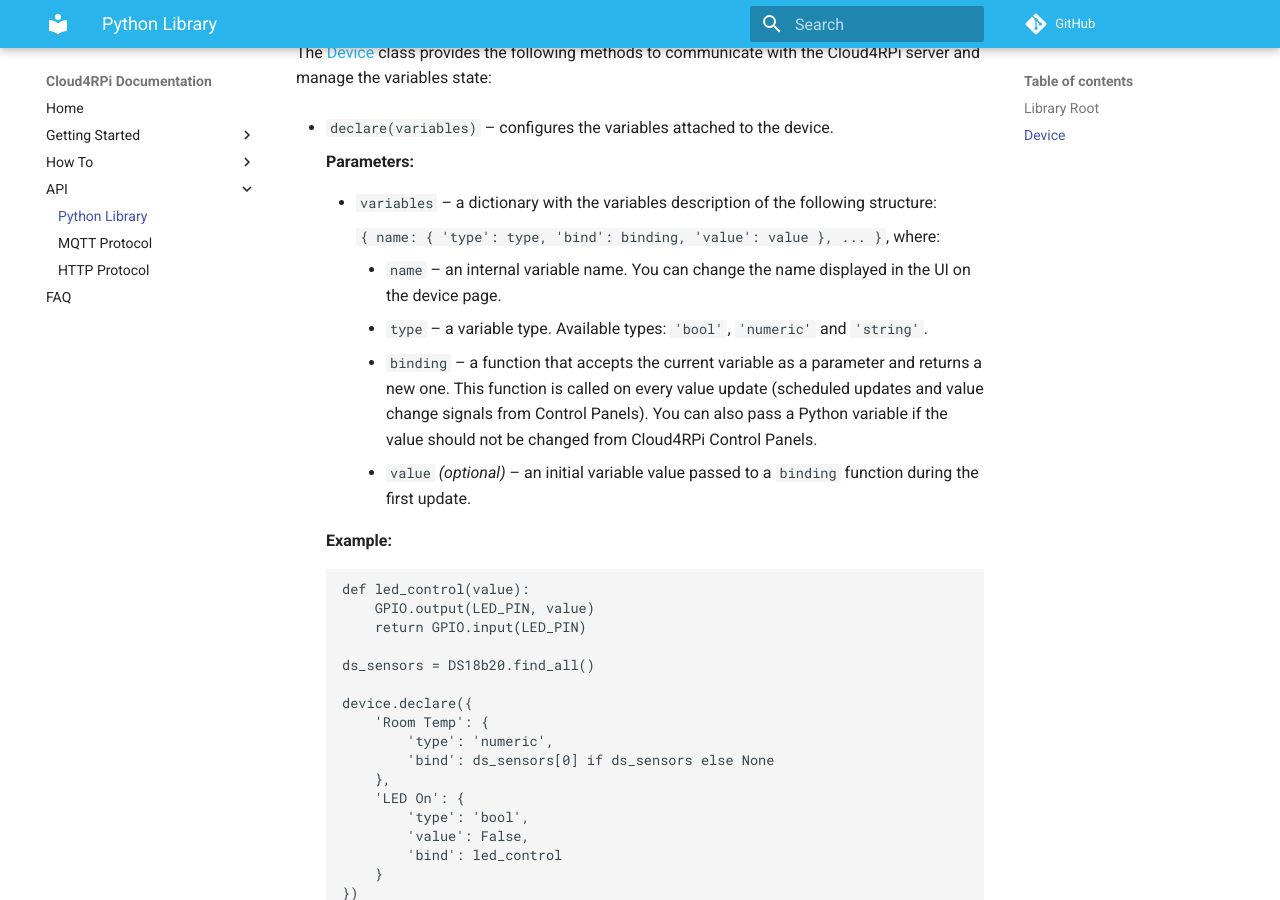
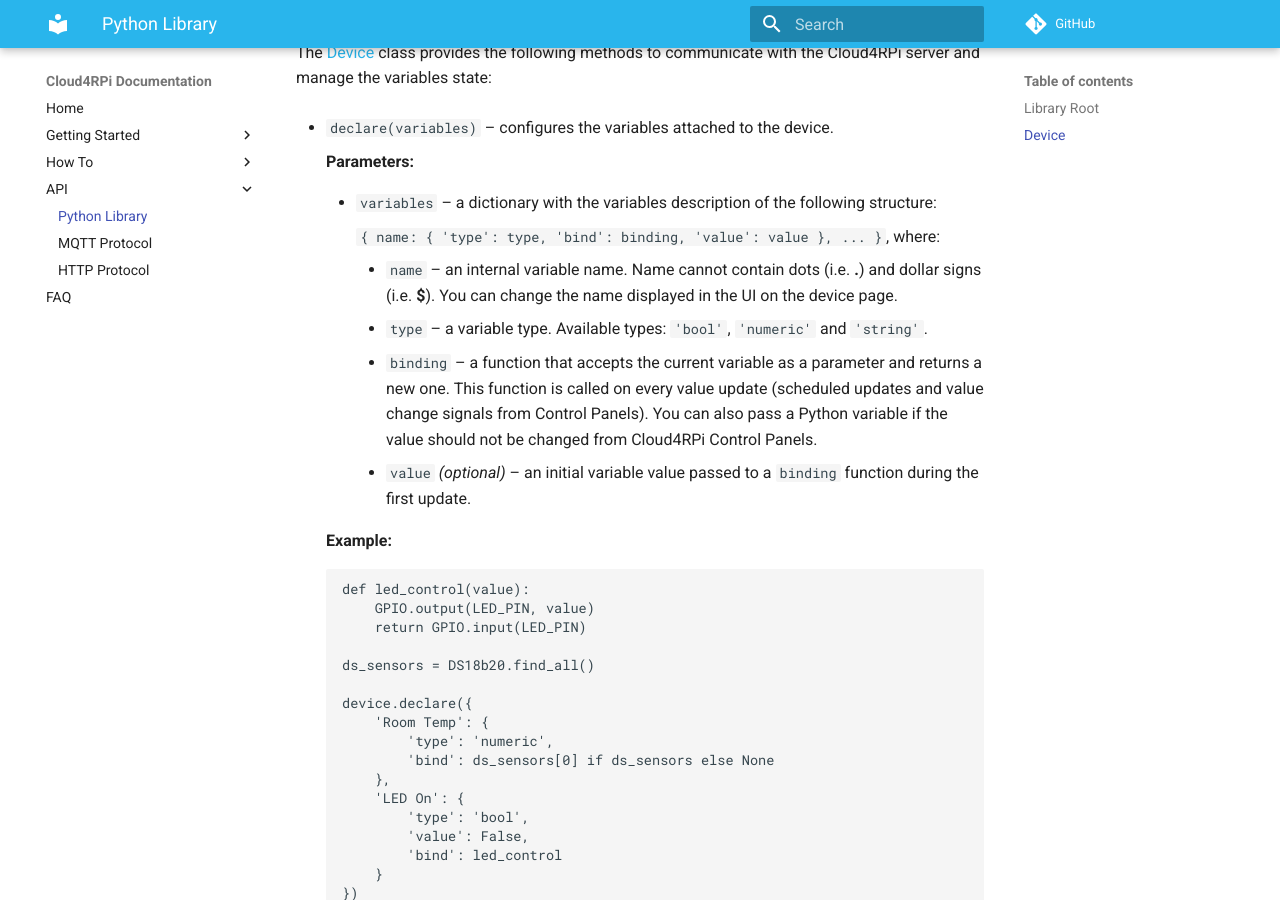
Before and after one commit to cloud4rpi/docs, an MkDocs documentation site: the page built from docs/api/python.md, in a window 1280 px wide and 900 px high, scrolled down 1056 px. Built offline with MkDocs 1.6.1 and Material for MkDocs 9.7.7, drawn with Linux system fonts in a browser that asks for light colours; comment, search, counter and statistics services are not loaded; old or Windows-style settings are respelled for this version of MkDocs.

Commit message:
Describe variable name restrictions (#25)

```diff
--- a/docs/api/python.md
+++ b/docs/api/python.md
@@ -43,7 +43,7 @@
 
         `{ name: { 'type': type, 'bind': binding, 'value': value }, ... }`, where:
 
-        * `name` &ndash; an internal variable name. You can change the name displayed in the UI on the device page.
+        * `name` &ndash; an internal variable name. Name cannot contain dots (i.e. **.**) and dollar signs (i.e. **$**). You can change the name displayed in the UI on the device page.
         * `type` &ndash; a variable type. Available types: `'bool'`, `'numeric'` and `'string'`.
         * `binding` &ndash; a function that accepts the current variable as a parameter and returns a new one. This function is called on every value update (scheduled updates and value change signals from Control Panels). You can also pass a Python variable if the value should not be changed from Cloud4RPi Control Panels.
         * `value` *(optional)* &ndash; an initial variable value passed to a `binding` function during the first update.
```
Also changed, not shown: docs/start/esp8266-upy.md (+1 -1 lines).
